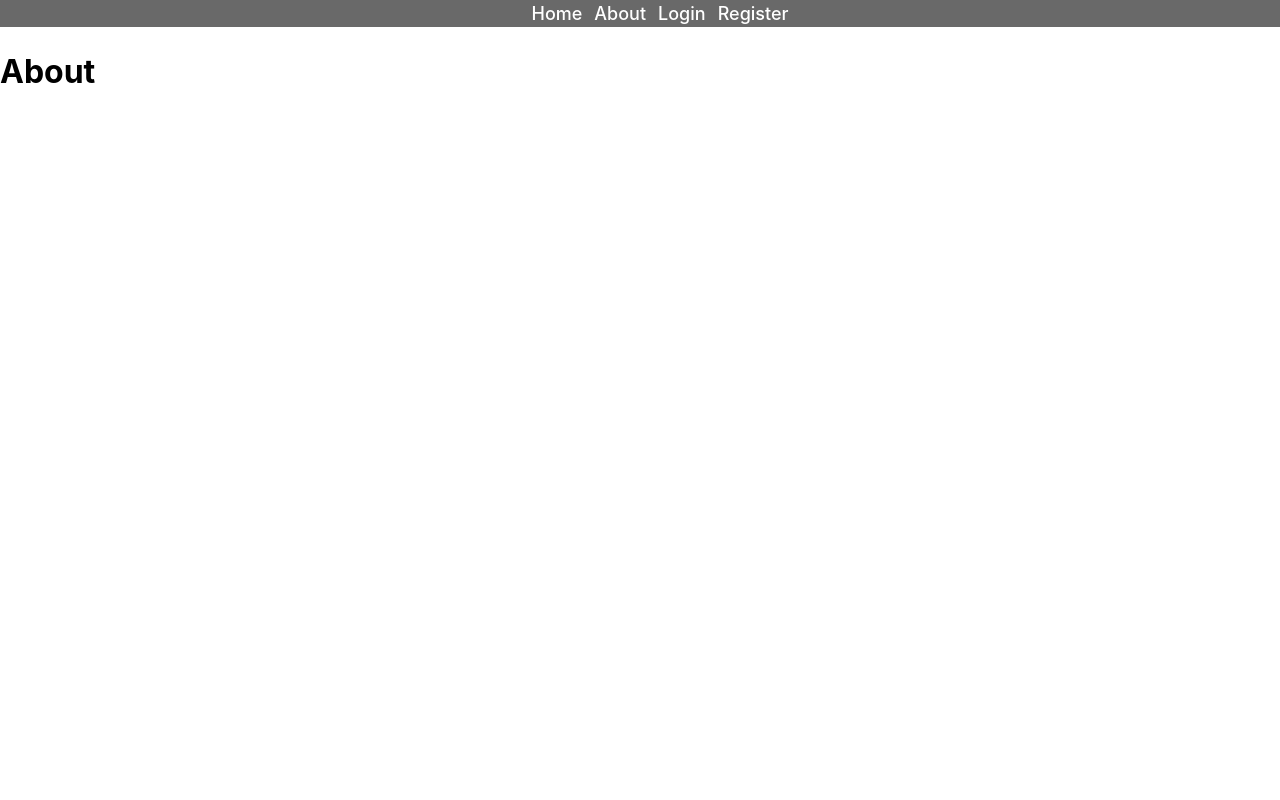
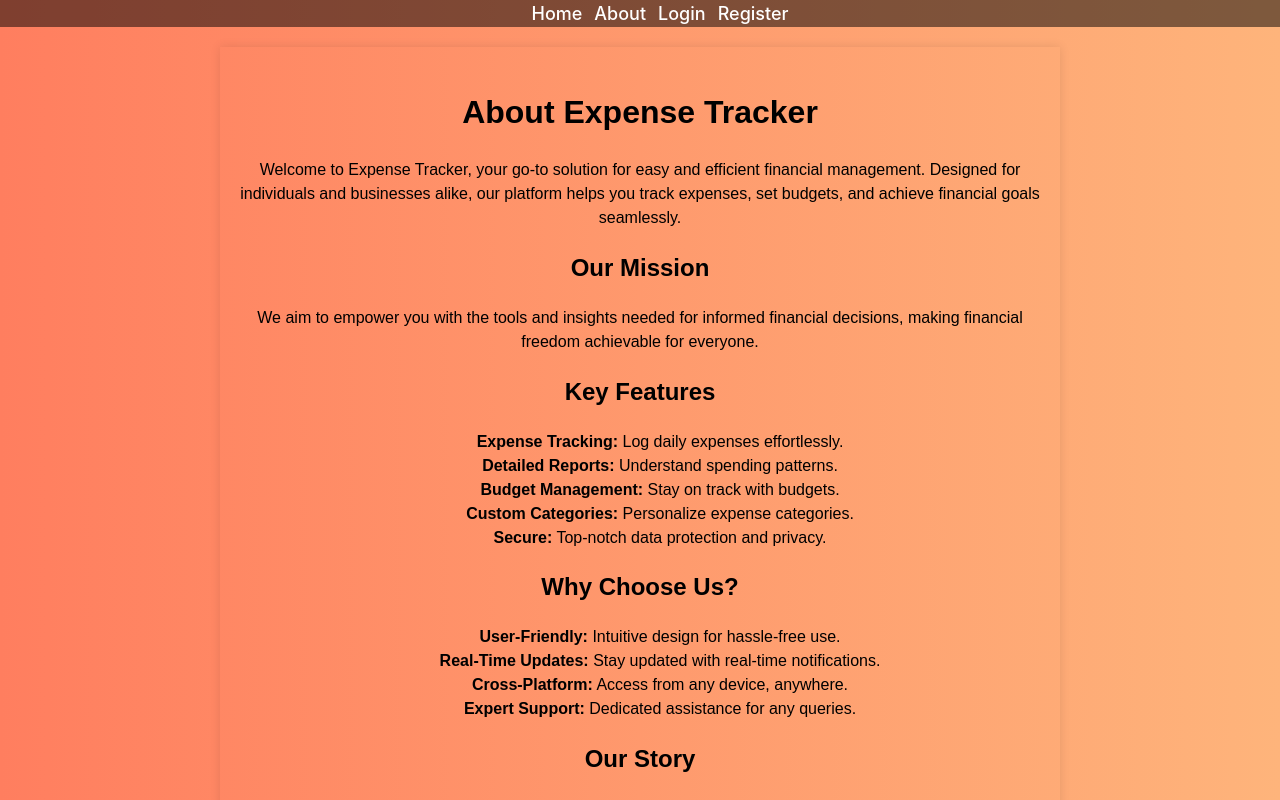
Before and after one commit to LazyPotato02/expense-tracker, a React (Vite) app in the folder front-end/: page /about in a window 1280 px wide. Shown: the top 800 px of the page. Built offline with nearby package versions, Linux system fonts and the light colour scheme; no server answers.

Commit message:
Added some styling and added check for the authContext to pass non protected roots rather throwing error for wrong verify

```diff
--- a/front-end/src/components/About.jsx
+++ b/front-end/src/components/About.jsx
@@ -1,9 +1,38 @@
+import styles from './About.module.css'
+
 export default function About() {
-    // add about text for the web application that says what is its purpose
 
     return (
-        <>
-            <h1>About</h1>
-        </>
-    )
+        <div className={styles.container}>
+            <h1 >About Expense Tracker</h1>
+            <p>Welcome to Expense Tracker, your go-to solution for easy and efficient financial management. Designed for individuals and businesses alike, our platform helps you track expenses, set budgets, and achieve financial goals seamlessly.</p>
+
+            <h2 >Our Mission</h2>
+            <p>We aim to empower you with the tools and insights needed for informed financial decisions, making financial freedom achievable for everyone.</p>
+
+            <h2 >Key Features</h2>
+            <ul>
+                <li><strong>Expense Tracking:</strong> Log daily expenses effortlessly.</li>
+                <li><strong>Detailed Reports:</strong> Understand spending patterns.</li>
+                <li><strong>Budget Management:</strong> Stay on track with budgets.</li>
+                <li><strong>Custom Categories:</strong> Personalize expense categories.</li>
+                <li><strong>Secure:</strong> Top-notch data protection and privacy.</li>
+            </ul>
+
+            <h2 >Why Choose Us?</h2>
+            <ul>
+                <li><strong>User-Friendly:</strong> Intuitive design for hassle-free use.</li>
+                <li><strong>Real-Time Updates:</strong> Stay updated with real-time notifications.</li>
+                <li><strong>Cross-Platform:</strong> Access from any device, anywhere.</li>
+                <li><strong>Expert Support:</strong> Dedicated assistance for any queries.</li>
+            </ul>
+
+            <h2 >Our Story</h2>
+            <p>Founded to simplify financial management, Expense Tracker was born from our own struggles with budgeting. Today, we help thousands achieve their financial goals.</p>
+
+            <h2 >Join Us</h2>
+            <p>Start your journey to financial freedom with Expense Tracker. Sign up now and make every penny count!</p>
+            <p>For inquiries or support, contact us at support@expensetracker.com</p>
+        </div>
+    );
 }
--- /dev/null
+++ b/front-end/src/components/About.module.css
@@ -0,0 +1,22 @@
+.container {
+    max-width: 800px;
+    margin: 20px auto;
+    padding: 20px;
+    /*background-color: #fff;*/
+    box-shadow: 0 0 10px rgba(0, 0, 0, 0.1);
+    font-family: Arial, sans-serif;
+    line-height: 1.6,;
+    /*backgroundColor: '#f4f4f4';*/
+    text-align: center;
+}
+.container li{
+    list-style: none;
+}
+
+.heading {
+    color: #333;
+}
+
+.subheading {
+    margin-bottom: 16px;
+}
--- a/front-end/src/components/AuthContext.jsx
+++ b/front-end/src/components/AuthContext.jsx
@@ -11,12 +11,15 @@ const AuthProvider = ({ children }) => {
     const [auth, setAuth] = useState(null);
     const [isCheckingAuth, setIsCheckingAuth] = useState(true);
     const navigate = useNavigate();
-
+    const EXCEPT_PATHS = ['/','/about','/login','/register']
     useEffect(() => {
         const verifyAuth = async () => {
             try {
-                const response = await axios.get('/api/auth/verify/');
-                setAuth({ status: 'authenticated' });
+                if (!EXCEPT_PATHS.includes(window.location.pathname)){
+                    const response = await axios.get('/api/auth/verify/');
+                    setAuth({ status: 'authenticated' });
+                }
+
             } catch (error) {
                 setAuth(false);
             } finally {
--- a/front-end/src/components/Login.jsx
+++ b/front-end/src/components/Login.jsx
@@ -1,6 +1,6 @@
-import React, { useState, useContext } from 'react';
+import { useState, useContext } from 'react';
 import { AuthContext } from './AuthContext';
-
+import styles from './Login.module.css'
 const Login = () => {
     const [username, setUsername] = useState('');
     const [password, setPassword] = useState('');
@@ -12,7 +12,7 @@ const Login = () => {
     };
 
     return (
-        <form onSubmit={handleSubmit}>
+        <form className={styles.loginForm} onSubmit={handleSubmit}>
             <input
                 type="text"
                 value={username}
--- /dev/null
+++ b/front-end/src/components/Login.module.css
@@ -0,0 +1,26 @@
+.loginForm{
+    display: flex;
+    justify-content: center;
+    margin-top: 40vh;
+    flex-direction: column;
+    align-items: center;
+}
+
+.loginForm input{
+    margin: 8px;
+    padding: 6px;
+    border-radius: 6px;
+    border: 1px solid black;
+}
+
+.loginForm button{
+    border: 0;
+    background-color: #8ed818;
+    padding: 6px 20px;
+    border-radius: 8px;
+    cursor: pointer;
+}
+
+.loginForm button:hover{
+    background-color: #a2ea2f;
+}
--- a/front-end/src/components/Navigation.module.css
+++ b/front-end/src/components/Navigation.module.css
@@ -1,5 +1,6 @@
 .navBar{
-    background-color: dimgray;
+    /*background-color: #fb9413;*/
+    background: rgba(0, 0, 0, 0.5);
     margin: 0;
     display: flex;
     list-style: none;
--- a/front-end/src/components/Register.jsx
+++ b/front-end/src/components/Register.jsx
@@ -1,6 +1,6 @@
 import { useState, useContext } from 'react';
 import { AuthContext } from './AuthContext.jsx';
-
+import styles from './Register.module.css'
 const Register = () => {
     const [username, setUsername] = useState('');
     const [password, setPassword] = useState('');
@@ -10,11 +10,15 @@ const Register = () => {
     const handleSubmit = async (e) => {
         e.preventDefault();
         // check if pass and repass match if not throw error | if match proceed to register
+        if (password !== repass){
+            console.log('pass don\'t match')
+        }
+
         await register(username, password);
     };
 
     return (
-        <form onSubmit={handleSubmit}>
+        <form className={styles.RegisterForm} onSubmit={handleSubmit}>
             <input
                 type="text"
                 value={username}
--- /dev/null
+++ b/front-end/src/components/Register.module.css
@@ -0,0 +1,26 @@
+.RegisterForm{
+    display: flex;
+    justify-content: center;
+    margin-top: 40vh;
+    flex-direction: column;
+    align-items: center;
+}
+
+.RegisterForm input{
+    margin: 8px;
+    padding: 6px;
+    border-radius: 6px;
+    border: 1px solid black;
+}
+
+.RegisterForm button{
+    border: 0;
+    background-color: #8ed818;
+    padding: 6px 20px;
+    border-radius: 8px;
+    cursor: pointer;
+}
+
+.RegisterForm button:hover{
+    background-color: #a2ea2f;
+}
--- a/front-end/src/index.css
+++ b/front-end/src/index.css
@@ -23,6 +23,7 @@ a:hover {
 }
 
 body {
+  background: linear-gradient(to right, #ff7e5f, #feb47b);
   margin: 0;
   /*display: flex;*/
   /*place-items: center;*/
```
Also changed, not shown: 1 other file (tests, documents, lock files or other folders).
